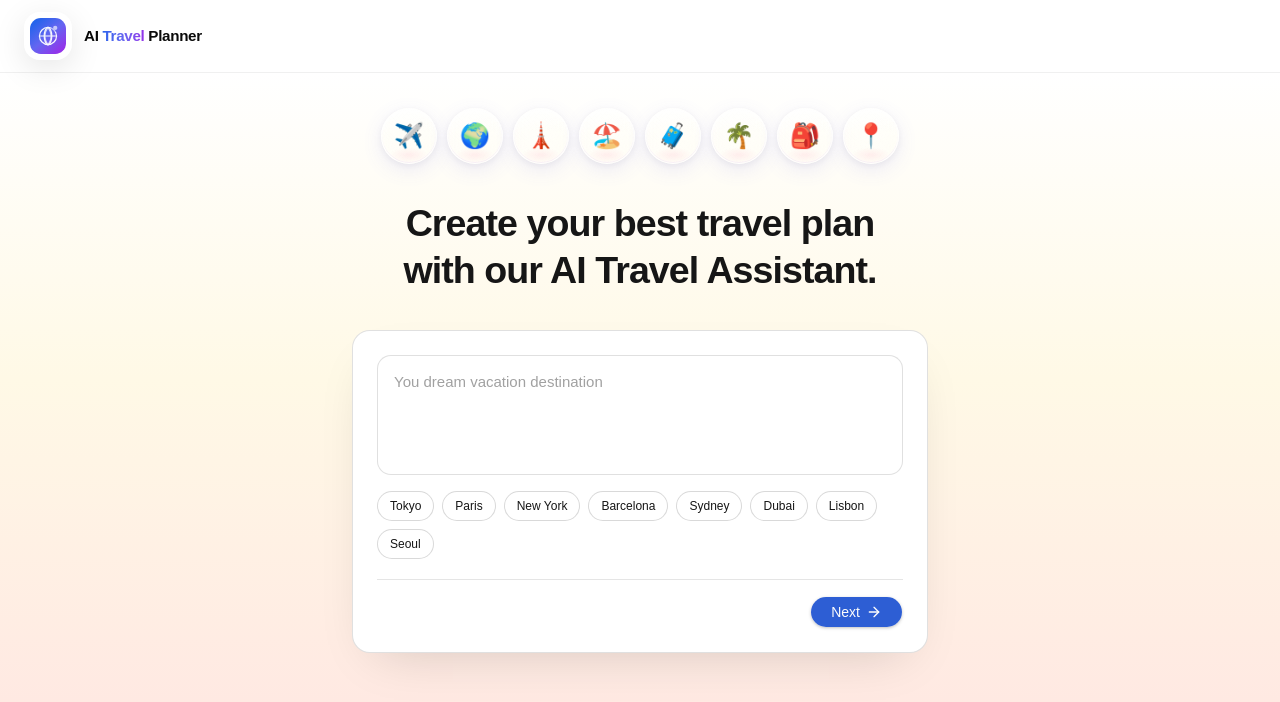
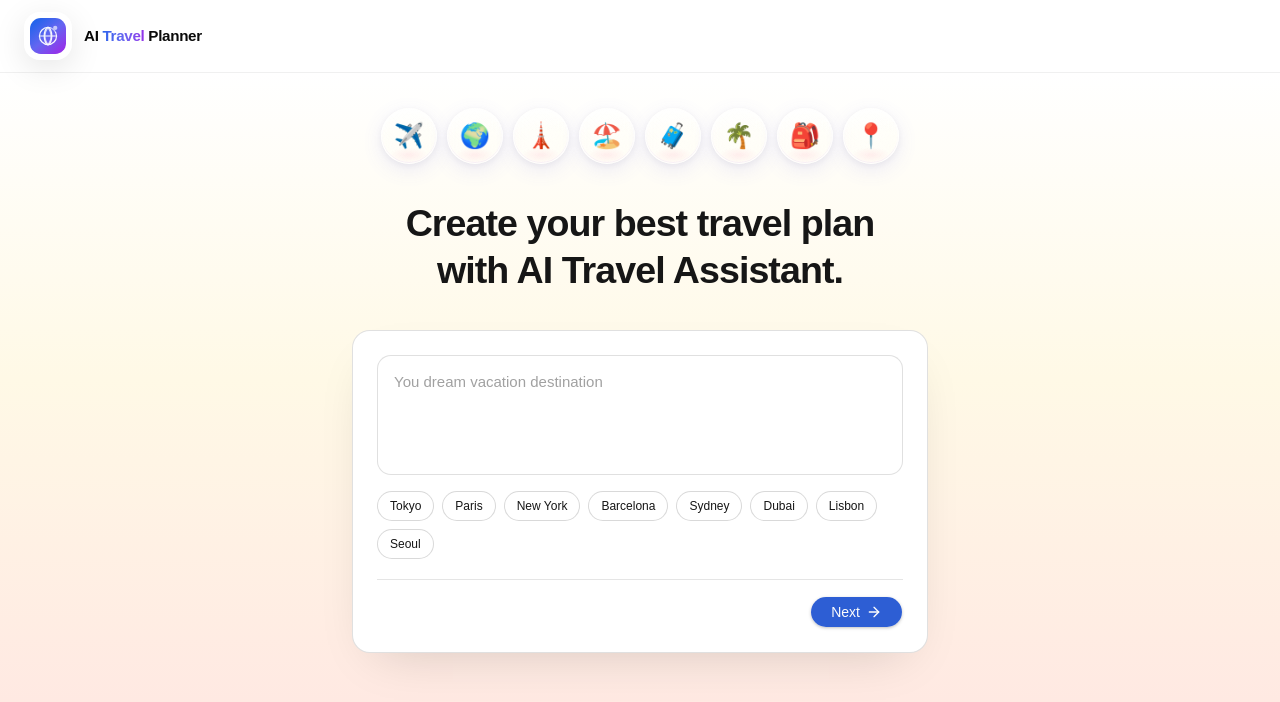
Before and after one commit to Saveliy113/ai-travel-planner, a React (Vite) app in the folder ai-travel-planner-fe/: page / in a window 1280 px wide. Shown: the top 702 px of the page. Built offline with nearby package versions, Linux system fonts and the light colour scheme.

Commit message:
Change main title text

```diff
--- a/ai-travel-planner-fe/src/pages/MainPage.tsx
+++ b/ai-travel-planner-fe/src/pages/MainPage.tsx
@@ -5,7 +5,7 @@ import { HeroHeadingTypewriter } from "@/shared/ui/hero-heading-typewriter"
 const HERO_EMOJIS = ["✈️", "🌍", "🗼", "🏖️", "🧳", "🌴", "🎒", "📍"] as const
 
 const HERO_HEADING =
-  "Create your best travel plan with our AI Travel Assistant."
+  "Create your best travel plan with AI Travel Assistant."
 
 export const MainPage = () => {
   return (
```
